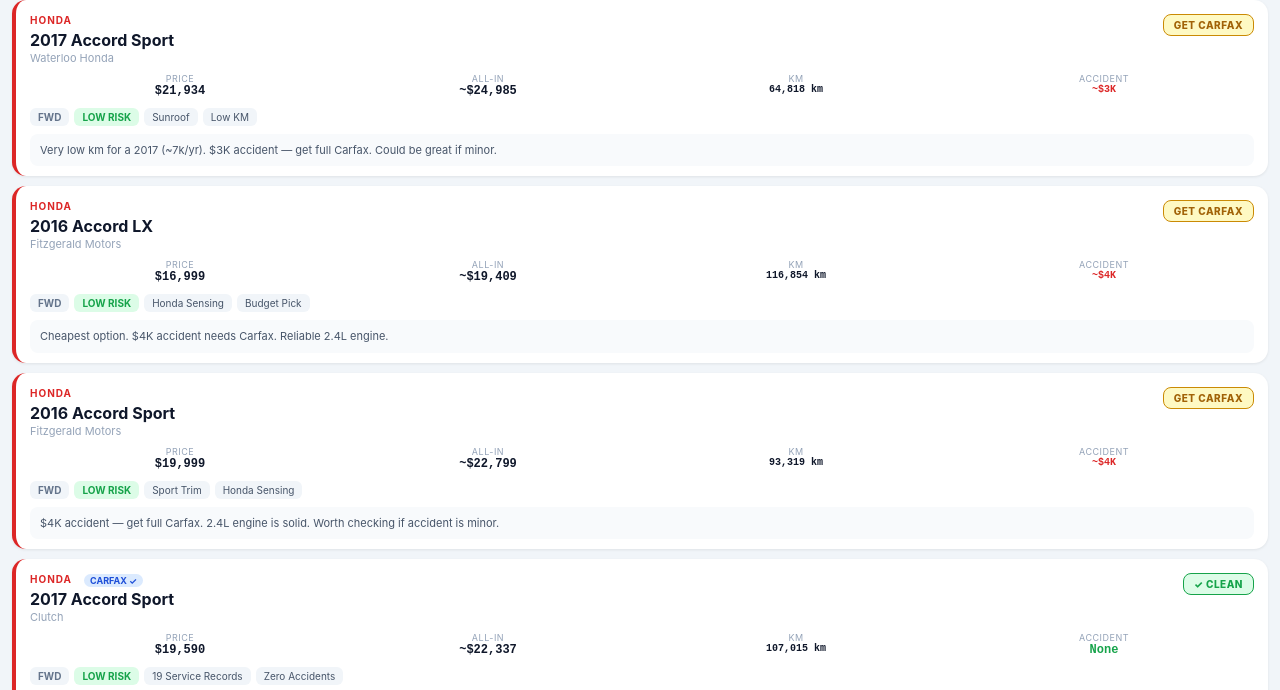
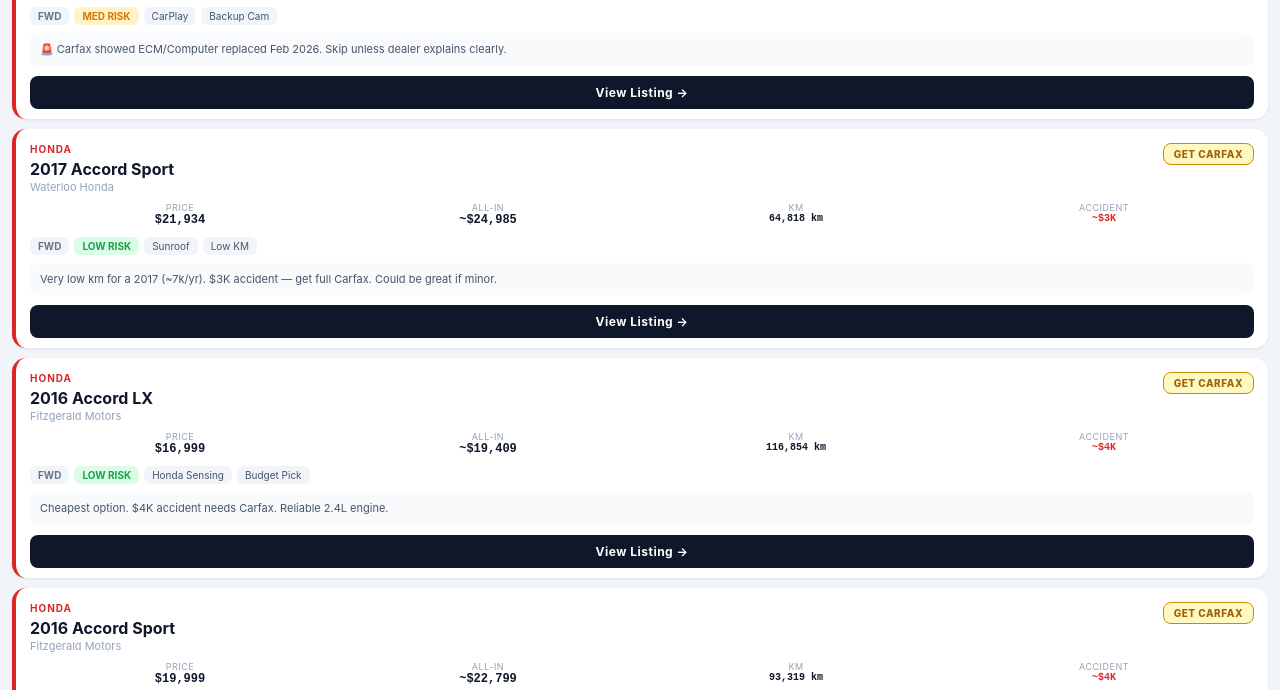
Before and after one commit to GODS1R/gods1r.github.io, a plain HTML site: page index.html in a window 1280 px wide. Shown: the part 759-1449 px from the top of the page. Drawn offline with Linux system fonts and the light colour scheme.

Commit message:
index.html

```diff
--- a/index.html
+++ b/index.html
@@ -213,18 +213,18 @@
   skip:{label:"SKIP",bg:"#fee2e2",color:"#dc2626",border:"#dc2626"}
 };
 const cars = [
-  {id:1,brand:"Honda",year:2017,model:"CR-V EX-L",sticker:18990,km:144591,accident:"None",drive:"AWD",risk:"medium",location:"Kitchener Honda",tags:["AWD","Sunroof","Heated Seats"],status:"caution",reviewed:true,budget:true,note:"144k km is very high. Different listing from the CPO CR-V we reviewed at 126k. Verify if same car."},
-  {id:2,brand:"Honda",year:2018,model:"Accord Sport CVT",sticker:19899,km:91236,accident:"Unknown",drive:"FWD",risk:"medium",location:"Golf Automotive",tags:["Sport Trim","CarPlay"],status:"check",reviewed:false,budget:true,note:"Accident status unknown — get Carfax before visiting. 1.5T cold weather concern."},
-  {id:3,brand:"Honda",year:2018,model:"Accord LX",sticker:20994,km:110000,accident:"None",drive:"FWD",risk:"medium",location:"Waterloo Honda",tags:["CarPlay","Backup Cam"],status:"skip",reviewed:true,budget:true,note:"🚨 Carfax showed ECM/Computer replaced Feb 2026. Skip unless dealer explains clearly."},
-  {id:4,brand:"Honda",year:2017,model:"Accord Sport",sticker:21934,km:64818,accident:"~$3K",drive:"FWD",risk:"low",location:"Waterloo Honda",tags:["Sunroof","Low KM","2.4L Engine"],status:"check",reviewed:false,budget:true,note:"Very low km for a 2017 (~7k/yr). $3K accident — get full Carfax. Could be great if minor."},
-  {id:5,brand:"Honda",year:2016,model:"Accord LX",sticker:16999,km:116854,accident:"~$4K",drive:"FWD",risk:"low",location:"Fitzgerald Motors",tags:["Honda Sensing","Budget Pick"],status:"check",reviewed:false,budget:true,note:"Cheapest option. $4K accident needs Carfax. Reliable 2.4L engine."},
-  {id:6,brand:"Honda",year:2016,model:"Accord Sport",sticker:19999,km:93319,accident:"~$4K",drive:"FWD",risk:"low",location:"Fitzgerald Motors",tags:["Sport Trim","Honda Sensing"],status:"check",reviewed:false,budget:true,note:"$4K accident — get full Carfax. 2.4L engine is solid. Worth checking if accident is minor."},
-  {id:7,brand:"Honda",year:2017,model:"Accord Sport",sticker:19590,km:107015,accident:"None",drive:"FWD",risk:"low",location:"Clutch",tags:["19 Service Records","Zero Accidents","2.4L Engine"],status:"good",reviewed:true,budget:true,note:"✅ Reviewed — 19 perfect records at Henley Honda. Best documented sedan found. Our top pick."},
-  {id:8,brand:"Honda",year:2019,model:"HR-V LX AWD",sticker:21992,km:79997,accident:"None",drive:"AWD",risk:"low",location:"Kitchener",tags:["AWD","Under 80k KM"],status:"check",reviewed:false,budget:true,note:"No Carfax reviewed yet. AWD + clean + reasonable km. Priority to get Carfax on this one."},
-  {id:9,brand:"Mazda",year:2022,model:"CX-30 GX AWD",sticker:23499,km:74957,accident:"Unknown",drive:"AWD",risk:"low",location:"Kieswetter Mazda",tags:["AWD","2022 Model","2.5L NA"],status:"check",reviewed:false,budget:false,note:"Slightly over $25k all-in (~$26,800). Accident unknown — get Carfax. 2022 CX-30 has been our #1 pick in this search."},
-  {id:10,brand:"Mazda",year:2023,model:"CX-5 GX AWD",sticker:23592,km:122508,accident:"None",drive:"AWD",risk:"low",location:"Guelph",tags:["AWD","2023 Model"],status:"skip",reviewed:false,budget:false,note:"122k km on a 3-year-old car = ~41k/yr average. Way too high. Over budget. Skip."},
-  {id:11,brand:"Toyota",year:2019,model:"Camry SE",sticker:20995,km:128218,accident:"Unknown",drive:"FWD",risk:"low",location:"Cambridge",tags:["2.5L Toyota Engine","Reliable"],status:"check",reviewed:false,budget:true,note:"High km (128k) but bulletproof 2.5L engine. Accident unknown. Get Carfax. Check fuel pump recall."},
-  {id:12,brand:"Subaru",year:2021,model:"Crosstrek AWD",sticker:20962,km:null,accident:"None",drive:"AWD",risk:"medium",location:"Guelph",tags:["AWD","2021 Model"],status:"check",reviewed:false,budget:true,note:"KM unknown — must confirm first. AWD is the main draw. Subaru CVT has long-term concerns."},
+  {id:1,brand:"Honda",year:2017,model:"CR-V EX-L",sticker:18990,km:144591,accident:"None",drive:"AWD",risk:"medium",location:"Kitchener Honda",tags:["AWD","Sunroof","Heated Seats"],status:"caution",reviewed:true,budget:true,note:"144k km is very high. Different listing from the CPO CR-V we reviewed at 126k. Verify if same car.",link:"https://www.kitchenerhonda.com/used/2017-Honda-CR_V-id13854191.html"},
+  {id:2,brand:"Honda",year:2018,model:"Accord Sport CVT",sticker:19899,km:91236,accident:"Unknown",drive:"FWD",risk:"medium",location:"Golf Automotive",tags:["Sport Trim","CarPlay"],status:"check",reviewed:false,budget:true,note:"Accident status unknown — get Carfax before visiting. 1.5T cold weather concern.",link:"https://golfautomotive.com/product/2018-honda-accord-sedan-sport-cvt/"},
+  {id:3,brand:"Honda",year:2018,model:"Accord LX",sticker:20994,km:110000,accident:"None",drive:"FWD",risk:"medium",location:"Waterloo Honda",tags:["CarPlay","Backup Cam"],status:"skip",reviewed:true,budget:true,note:"🚨 Carfax showed ECM/Computer replaced Feb 2026. Skip unless dealer explains clearly.",link:"https://www.waterloohonda.com/used/2018-Honda-Accord_Sedan-id13878903.html"},
+  {id:4,brand:"Honda",year:2017,model:"Accord Sport",sticker:21934,km:64818,accident:"~$3K",drive:"FWD",risk:"low",location:"Waterloo Honda",tags:["Sunroof","Low KM","2.4L Engine"],status:"check",reviewed:false,budget:true,note:"Very low km for a 2017 (~7k/yr). $3K accident — get full Carfax. Could be great if minor.",link:"https://www.waterloohonda.com/used/2017-Honda-Accord_Sedan-id13913510.html"},
+  {id:5,brand:"Honda",year:2016,model:"Accord LX",sticker:16999,km:116854,accident:"~$4K",drive:"FWD",risk:"low",location:"Fitzgerald Motors",tags:["Honda Sensing","Budget Pick"],status:"check",reviewed:false,budget:true,note:"Cheapest option. $4K accident needs Carfax. Reliable 2.4L engine.",link:"https://www.fitzgeraldmotors.com/used/vehicle/2016-honda-accord-lx-id15109069.htm"},
+  {id:6,brand:"Honda",year:2016,model:"Accord Sport",sticker:19999,km:93319,accident:"~$4K",drive:"FWD",risk:"low",location:"Fitzgerald Motors",tags:["Sport Trim","Honda Sensing"],status:"check",reviewed:false,budget:true,note:"$4K accident — get full Carfax. 2.4L engine is solid. Worth checking if accident is minor.",link:"https://www.fitzgeraldmotors.com/used/vehicle/2016-honda-accord-sport-id15012914.htm"},
+  {id:7,brand:"Honda",year:2017,model:"Accord Sport",sticker:19590,km:107015,accident:"None",drive:"FWD",risk:"low",location:"Clutch",tags:["19 Service Records","Zero Accidents","2.4L Engine"],status:"good",reviewed:true,budget:true,note:"✅ Reviewed — 19 perfect records at Henley Honda. Best documented sedan found. Our top pick.",link:"https://www.clutch.ca/vehicles/102756"},
+  {id:8,brand:"Honda",year:2019,model:"HR-V LX AWD",sticker:21992,km:79997,accident:"None",drive:"AWD",risk:"low",location:"Kitchener",tags:["AWD","Under 80k KM"],status:"check",reviewed:false,budget:true,note:"No Carfax reviewed yet. AWD + clean + reasonable km. Priority to get Carfax on this one.",link:"https://www.mostwantedcars.ca/vehicles/2019/honda/hr-v/kitchener/on/70263618/?sale_class=used"},
+  {id:9,brand:"Mazda",year:2022,model:"CX-30 GX AWD",sticker:23499,km:74957,accident:"Unknown",drive:"AWD",risk:"low",location:"Kieswetter Mazda",tags:["AWD","2022 Model","2.5L NA"],status:"check",reviewed:false,budget:false,note:"Slightly over $25k all-in (~$26,800). Accident unknown — get Carfax. 2022 CX-30 has been our #1 pick in this search.",link:"https://www.kieswettermazda.com/used/Mazda-CX_30-2022-id13828801.html"},
+  {id:10,brand:"Mazda",year:2023,model:"CX-5 GX AWD",sticker:23592,km:122508,accident:"None",drive:"AWD",risk:"low",location:"Guelph",tags:["AWD","2023 Model"],status:"skip",reviewed:false,budget:false,note:"122k km on a 3-year-old car = ~41k/yr average. Way too high. Over budget. Skip.",link:"https://www.mostwantedcars.ca/vehicles/2023/mazda/cx-5/guelph/on/69328569/?sale_class=used"},
+  {id:11,brand:"Toyota",year:2019,model:"Camry SE",sticker:20995,km:128218,accident:"Unknown",drive:"FWD",risk:"low",location:"Cambridge",tags:["2.5L Toyota Engine","Reliable"],status:"check",reviewed:false,budget:true,note:"High km (128k) but bulletproof 2.5L engine. Accident unknown. Get Carfax. Check fuel pump recall.",link:"https://www.lebadamotors.com/used/2019-Toyota-Camry-id13891903.html"},
+  {id:12,brand:"Subaru",year:2021,model:"Crosstrek AWD",sticker:20962,km:null,accident:"None",drive:"AWD",risk:"medium",location:"Guelph",tags:["AWD","2021 Model"],status:"check",reviewed:false,budget:true,note:"KM unknown — must confirm first. AWD is the main draw. Subaru CVT has long-term concerns.",link:"https://www.mostwantedcars.ca/vehicles/2021/subaru/crosstrek/guelph/on/70365734/?sale_class=used"},
 ];
 
 let currentFilter = 'all';
@@ -271,6 +271,9 @@
           ${car.tags.slice(0,2).map(t=>`<span class="tag tag-default">${t}</span>`).join('')}
         </div>
         <div class="card-note">${car.note}</div>
+        <a href="${car.link}" target="_blank" style="display:block;margin-top:10px;text-align:center;background:#0f172a;color:white;padding:9px 0;border-radius:8px;font-size:12px;font-weight:700;text-decoration:none;letter-spacing:0.5px">
+          View Listing →
+        </a>
       </div>
     </div>`;
   }).join('');
```
